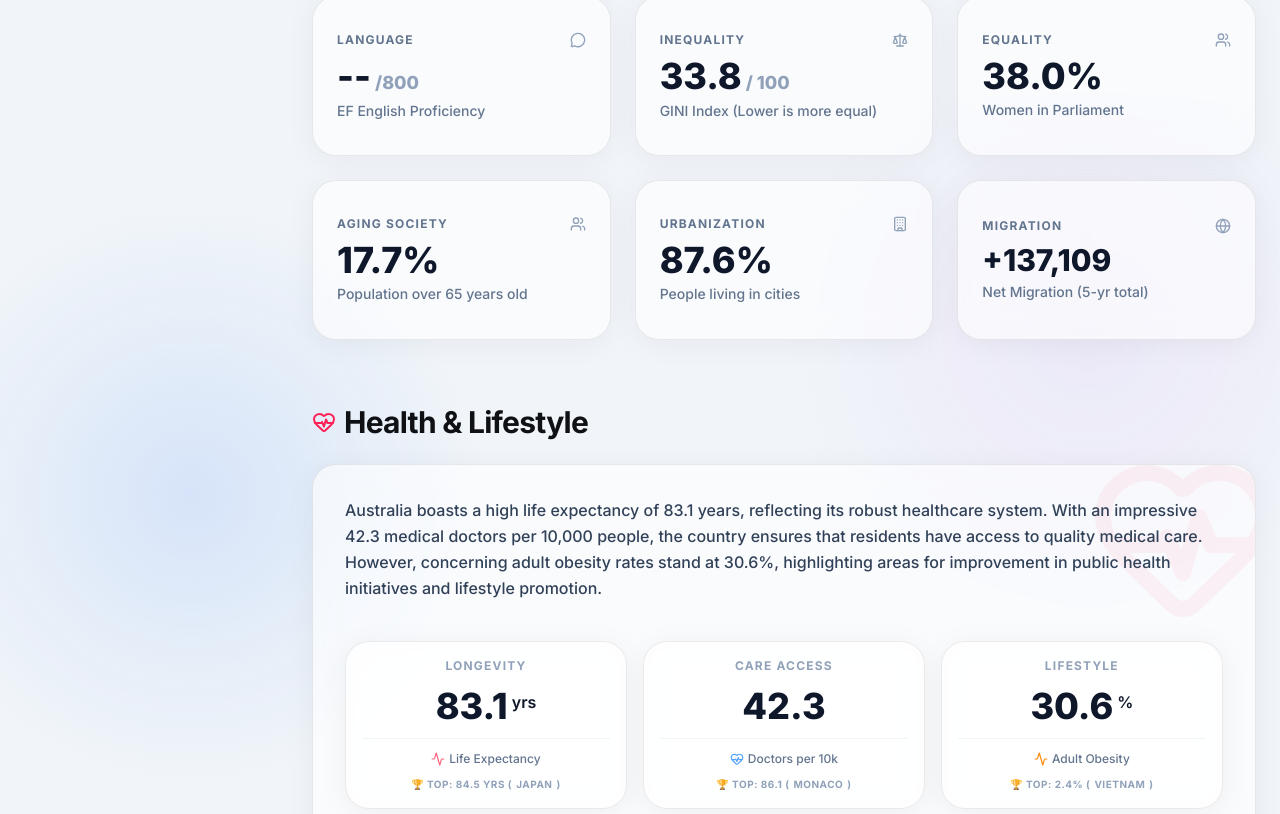
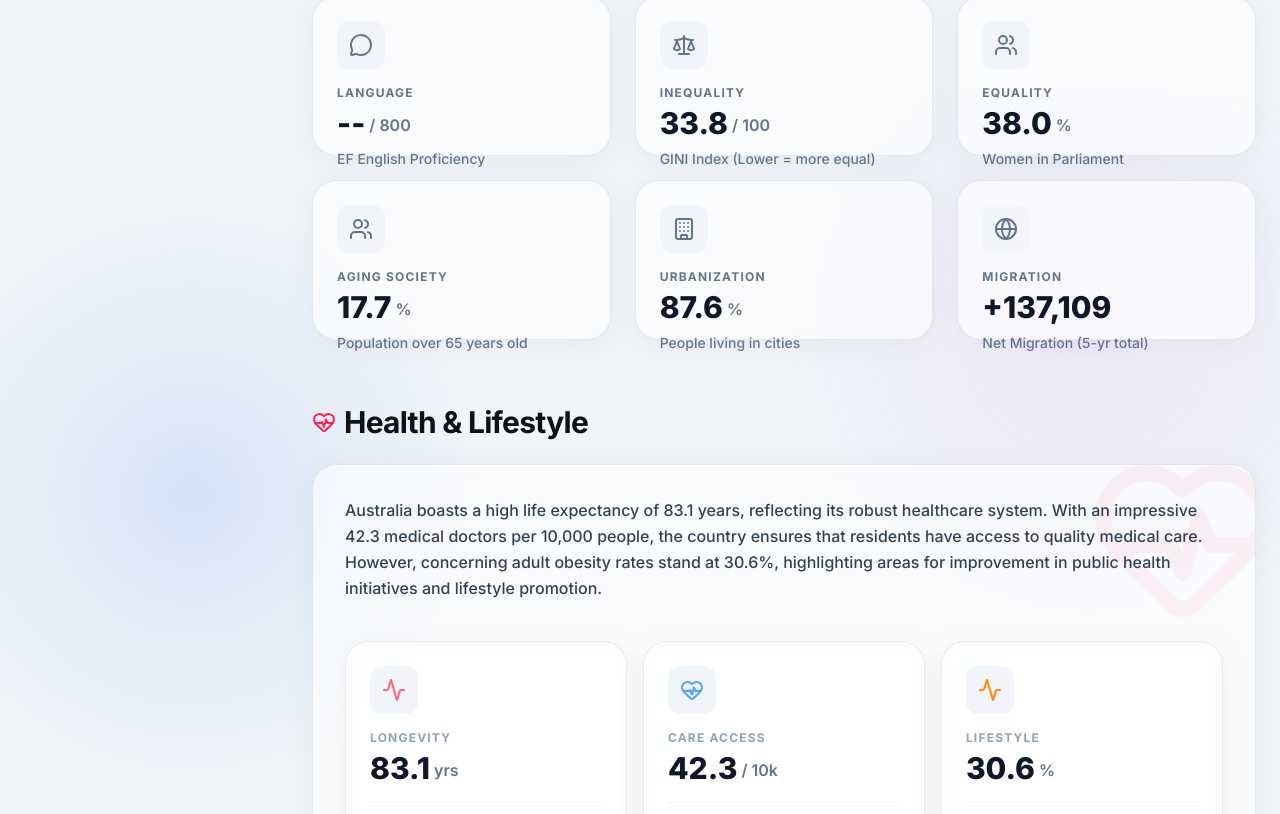
Before and after one commit to mirek-ai/settleradarweb, a Next.js app: page /country/australia in a window 1280 px wide. Shown: the part 2306-3120 px from the top of the page. Built offline with nearby package versions, Linux system fonts and the light colour scheme.

Commit message:
style(ui): Ujednolicenie kafelkow Health i Demographics do stylistyki Left-Aligned Dashboard

```diff
--- a/src/app/country/[slug]/page.tsx
+++ b/src/app/country/[slug]/page.tsx
@@ -573,87 +573,87 @@ export default async function CountryPage({ params }: { params: Promise<{ slug:
             )}
 
             {/* Bento Block: Internet */}
-            <div className="glass-panel p-6 rounded-3xl row-span-1 flex flex-col justify-center border border-white/20 hover:border-blue-500/30 transition-colors group">
-              <div className="flex justify-between items-center mb-2">
-                <p className="text-xs font-bold text-slate-500 uppercase tracking-widest">Connectivity</p>
-                <Activity className="w-4 h-4 text-slate-400 group-hover:text-blue-500 transition-colors" />
+            <div className="glass-panel p-6 rounded-3xl row-span-1 border border-white/20 hover:border-blue-500/30 hover:-translate-y-1 hover:shadow-xl transition-all duration-300 group">
+              <div className="w-12 h-12 rounded-xl bg-slate-100 dark:bg-slate-800 text-slate-500 group-hover:bg-blue-500/10 group-hover:text-blue-500 flex items-center justify-center mb-4 group-hover:scale-110 transition-all">
+                <Activity className="w-6 h-6" />
               </div>
-              <div className="text-4xl font-extrabold text-slate-900 dark:text-white">
-                {internet != null ? `${internet.toFixed(1)}%` : '--'}
+              <p className="text-xs font-bold text-slate-500 uppercase tracking-widest mb-1">Connectivity</p>
+              <div className="text-3xl font-extrabold text-slate-900 dark:text-white flex items-end gap-1">
+                {internet != null ? internet.toFixed(1) : '--'} <span className="text-base font-semibold text-slate-500 mb-1">%</span>
               </div>
-              <p className="text-sm font-medium text-slate-500 mt-1">Internet Users</p>
+              <p className="text-sm font-medium text-slate-500 mt-2">Internet Users</p>
             </div>
 
             {/* Bento Block: English */}
-            <div className="glass-panel p-6 rounded-3xl row-span-1 border border-white/20 flex flex-col justify-center hover:border-blue-500/30 transition-colors group">
-              <div className="flex justify-between items-center mb-2">
-                <p className="text-xs font-bold text-slate-500 uppercase tracking-widest">Language</p>
-                <MessageCircle className="w-4 h-4 text-slate-400 group-hover:text-blue-500 transition-colors" />
+            <div className="glass-panel p-6 rounded-3xl row-span-1 border border-white/20 hover:border-blue-500/30 hover:-translate-y-1 hover:shadow-xl transition-all duration-300 group">
+              <div className="w-12 h-12 rounded-xl bg-slate-100 dark:bg-slate-800 text-slate-500 group-hover:bg-blue-500/10 group-hover:text-blue-500 flex items-center justify-center mb-4 group-hover:scale-110 transition-all">
+                <MessageCircle className="w-6 h-6" />
               </div>
-              <div className="text-4xl font-extrabold text-slate-900 dark:text-white">
-                {english != null ? english.toFixed(0) : '--'}<span className="text-lg text-slate-400 ml-1">/800</span>
+              <p className="text-xs font-bold text-slate-500 uppercase tracking-widest mb-1">Language</p>
+              <div className="text-3xl font-extrabold text-slate-900 dark:text-white flex items-end gap-1">
+                {english != null ? english.toFixed(0) : '--'} <span className="text-base font-semibold text-slate-500 mb-1">/ 800</span>
               </div>
-              <p className="text-sm font-medium text-slate-500 mt-1">EF English Proficiency</p>
+              <p className="text-sm font-medium text-slate-500 mt-2">EF English Proficiency</p>
             </div>
 
             {/* Bento Block: Inequality */}
-            <div className="glass-panel p-6 rounded-3xl row-span-1 border border-white/20 flex flex-col justify-center hover:border-blue-500/30 transition-colors group">
-              <div className="flex justify-between items-center mb-2">
-                <p className="text-xs font-bold text-slate-500 uppercase tracking-widest">Inequality</p>
-                <Scale className="w-4 h-4 text-slate-400 group-hover:text-blue-500 transition-colors" />
+            <div className="glass-panel p-6 rounded-3xl row-span-1 border border-white/20 hover:border-blue-500/30 hover:-translate-y-1 hover:shadow-xl transition-all duration-300 group">
+              <div className="w-12 h-12 rounded-xl bg-slate-100 dark:bg-slate-800 text-slate-500 group-hover:bg-blue-500/10 group-hover:text-blue-500 flex items-center justify-center mb-4 group-hover:scale-110 transition-all">
+                <Scale className="w-6 h-6" />
               </div>
-              <div className="text-4xl font-extrabold text-slate-900 dark:text-white">
-                {gini != null ? gini.toFixed(1) : '--'}<span className="text-lg text-slate-400 ml-1">/ 100</span>
+              <p className="text-xs font-bold text-slate-500 uppercase tracking-widest mb-1">Inequality</p>
+              <div className="text-3xl font-extrabold text-slate-900 dark:text-white flex items-end gap-1">
+                {gini != null ? gini.toFixed(1) : '--'} <span className="text-base font-semibold text-slate-500 mb-1">/ 100</span>
               </div>
-              <p className="text-sm font-medium text-slate-500 mt-1">GINI Index (Lower is more equal)</p>
+              <p className="text-sm font-medium text-slate-500 mt-2">GINI Index (Lower = more equal)</p>
             </div>
 
             {/* Bento Block: Women in Parliament */}
-            <div className="glass-panel p-6 rounded-3xl row-span-1 border border-white/20 flex flex-col justify-center hover:border-blue-500/30 transition-colors group">
-              <div className="flex justify-between items-center mb-2">
-                <p className="text-xs font-bold text-slate-500 uppercase tracking-widest">Equality</p>
-                <Users className="w-4 h-4 text-slate-400 group-hover:text-blue-500 transition-colors" />
+            <div className="glass-panel p-6 rounded-3xl row-span-1 border border-white/20 hover:border-blue-500/30 hover:-translate-y-1 hover:shadow-xl transition-all duration-300 group">
+              <div className="w-12 h-12 rounded-xl bg-slate-100 dark:bg-slate-800 text-slate-500 group-hover:bg-blue-500/10 group-hover:text-blue-500 flex items-center justify-center mb-4 group-hover:scale-110 transition-all">
+                <Users className="w-6 h-6" />
               </div>
-              <div className="text-4xl font-extrabold text-slate-900 dark:text-white">
-                {womenInPar != null ? `${womenInPar.toFixed(1)}%` : '--'}
+              <p className="text-xs font-bold text-slate-500 uppercase tracking-widest mb-1">Equality</p>
+              <div className="text-3xl font-extrabold text-slate-900 dark:text-white flex items-end gap-1">
+                {womenInPar != null ? womenInPar.toFixed(1) : '--'} <span className="text-base font-semibold text-slate-500 mb-1">%</span>
               </div>
-              <p className="text-sm font-medium text-slate-500 mt-1">Women in Parliament</p>
+              <p className="text-sm font-medium text-slate-500 mt-2">Women in Parliament</p>
             </div>
 
             {/* Bento Block: Aging */}
-            <div className="glass-panel p-6 rounded-3xl row-span-1 border border-white/20 flex flex-col justify-center hover:border-blue-500/30 transition-colors group">
-              <div className="flex justify-between items-center mb-2">
-                <p className="text-xs font-bold text-slate-500 uppercase tracking-widest">Aging Society</p>
-                <Users className="w-4 h-4 text-slate-400 group-hover:text-blue-500 transition-colors" />
+            <div className="glass-panel p-6 rounded-3xl row-span-1 border border-white/20 hover:border-blue-500/30 hover:-translate-y-1 hover:shadow-xl transition-all duration-300 group">
+              <div className="w-12 h-12 rounded-xl bg-slate-100 dark:bg-slate-800 text-slate-500 group-hover:bg-blue-500/10 group-hover:text-blue-500 flex items-center justify-center mb-4 group-hover:scale-110 transition-all">
+                <Users className="w-6 h-6" />
               </div>
-              <div className="text-4xl font-extrabold text-slate-900 dark:text-white">
-                {aging != null ? `${aging.toFixed(1)}%` : '--'}
+              <p className="text-xs font-bold text-slate-500 uppercase tracking-widest mb-1">Aging Society</p>
+              <div className="text-3xl font-extrabold text-slate-900 dark:text-white flex items-end gap-1">
+                {aging != null ? aging.toFixed(1) : '--'} <span className="text-base font-semibold text-slate-500 mb-1">%</span>
               </div>
-              <p className="text-sm font-medium text-slate-500 mt-1">Population over 65 years old</p>
+              <p className="text-sm font-medium text-slate-500 mt-2">Population over 65 years old</p>
             </div>
 
             {/* Bento Block: Urbanization */}
-            <div className="glass-panel p-6 rounded-3xl row-span-1 border border-white/20 flex flex-col justify-center hover:border-blue-500/30 transition-colors group">
-              <div className="flex justify-between items-center mb-2">
-                <p className="text-xs font-bold text-slate-500 uppercase tracking-widest">Urbanization</p>
-                <Building className="w-4 h-4 text-slate-400 group-hover:text-blue-500 transition-colors" />
+            <div className="glass-panel p-6 rounded-3xl row-span-1 border border-white/20 hover:border-blue-500/30 hover:-translate-y-1 hover:shadow-xl transition-all duration-300 group">
+              <div className="w-12 h-12 rounded-xl bg-slate-100 dark:bg-slate-800 text-slate-500 group-hover:bg-blue-500/10 group-hover:text-blue-500 flex items-center justify-center mb-4 group-hover:scale-110 transition-all">
+                <Building className="w-6 h-6" />
               </div>
-              <div className="text-4xl font-extrabold text-slate-900 dark:text-white">
-                {urban != null ? `${urban.toFixed(1)}%` : '--'}
+              <p className="text-xs font-bold text-slate-500 uppercase tracking-widest mb-1">Urbanization</p>
+              <div className="text-3xl font-extrabold text-slate-900 dark:text-white flex items-end gap-1">
+                {urban != null ? urban.toFixed(1) : '--'} <span className="text-base font-semibold text-slate-500 mb-1">%</span>
               </div>
-              <p className="text-sm font-medium text-slate-500 mt-1">People living in cities</p>
+              <p className="text-sm font-medium text-slate-500 mt-2">People living in cities</p>
             </div>
 
             {/* Bento Block: Migration */}
-            <div className="glass-panel p-6 rounded-3xl md:col-span-1 row-span-1 border border-white/20 flex flex-col justify-center hover:border-blue-500/30 transition-colors group">
-              <div className="flex justify-between items-center mb-2">
-                <p className="text-xs font-bold text-slate-500 uppercase tracking-widest">Migration</p>
-                <Globe className="w-4 h-4 text-slate-400 group-hover:text-blue-500 transition-colors" />
+            <div className="glass-panel p-6 rounded-3xl md:col-span-1 row-span-1 border border-white/20 hover:border-blue-500/30 hover:-translate-y-1 hover:shadow-xl transition-all duration-300 group">
+              <div className="w-12 h-12 rounded-xl bg-slate-100 dark:bg-slate-800 text-slate-500 group-hover:bg-blue-500/10 group-hover:text-blue-500 flex items-center justify-center mb-4 group-hover:scale-110 transition-all">
+                <Globe className="w-6 h-6" />
               </div>
-              <div className="text-3xl font-extrabold text-slate-900 dark:text-white">
+              <p className="text-xs font-bold text-slate-500 uppercase tracking-widest mb-1">Migration</p>
+              <div className="text-3xl font-extrabold text-slate-900 dark:text-white flex items-end gap-1">
                 {migration != null ? (migration > 0 ? `+${formatNumber(migration)}` : formatNumber(migration)) : '--'}
               </div>
-              <p className="text-sm font-medium text-slate-500 mt-1">Net Migration (5-yr total)</p>
+              <p className="text-sm font-medium text-slate-500 mt-2">Net Migration (5-yr total)</p>
             </div>
           </div>
         </section>
@@ -677,78 +677,70 @@ export default async function CountryPage({ params }: { params: Promise<{ slug:
 
               <div className="flex flex-wrap gap-4 relative z-10">
                 {life_expectancy != null && (
-                  <div className="w-full sm:w-[calc(50%-0.5rem)] lg:w-[calc(33.333%-0.67rem)] glass-panel p-4 rounded-3xl text-center hover:scale-105 transition-transform duration-300 border border-white/20">
-                    <div className="text-xs font-bold text-slate-400 uppercase tracking-widest mb-3">Longevity</div>
-                    <div className="text-4xl font-extrabold text-slate-900 dark:text-white mb-1 flex items-start justify-center gap-1">
-                      {life_expectancy.toFixed(1)} <span className="text-base font-semibold mt-1">yrs</span>
+                  <div className="w-full sm:w-[calc(50%-0.5rem)] lg:w-[calc(33.333%-0.67rem)] glass-panel p-6 rounded-3xl hover:-translate-y-1 hover:shadow-xl transition-all duration-300 border border-white/20 group">
+                    <div className="w-12 h-12 rounded-xl bg-slate-100 dark:bg-slate-800 text-slate-500 group-hover:bg-rose-500/10 group-hover:text-rose-500 flex items-center justify-center mb-4 group-hover:scale-110 transition-all">
+                      <Activity className="w-6 h-6 text-rose-400" />
                     </div>
-                    <div className="flex flex-col gap-1.5 mt-3 pt-3 border-t border-slate-200/50 dark:border-slate-800/50">
-                      <span className="text-xs font-medium text-slate-500 flex items-center justify-center gap-1">
-                        <Activity className="w-3.5 h-3.5 text-rose-400" /> Life Expectancy
-                      </span>
+                    <div className="text-xs font-bold text-slate-400 uppercase tracking-widest mb-1">Longevity</div>
+                    <div className="text-3xl font-extrabold text-slate-900 dark:text-white flex items-end gap-1">
+                      {life_expectancy.toFixed(1)} <span className="text-base font-semibold text-slate-500 mb-1">yrs</span>
+                    </div>
                     {bestLife && bestLife.v != null && (
-                        <span className="text-[10px] uppercase font-bold text-slate-400 dark:text-slate-500 tracking-wider flex items-center justify-center gap-1 mt-1" title="Global maximum">
+                      <div className="text-[10px] uppercase font-bold text-slate-400 dark:text-slate-500 tracking-wider mt-4 pt-3 border-t border-slate-200/50 dark:border-slate-800/50" title="Global maximum">
                         🏆 Top: {bestLife.v.toFixed(1)} yrs (<Link href={`/country/${bestLife.slug}`} className="hover:text-rose-400 underline decoration-white/30 hover:decoration-rose-400 underline-offset-2 transition-colors">{bestLife.name}</Link>)
-                        </span>
+                      </div>
                     )}
-                    </div>
                   </div>
                 )}
 
                 {doctors != null && (
-                  <div className="w-full sm:w-[calc(50%-0.5rem)] lg:w-[calc(33.333%-0.67rem)] glass-panel p-4 rounded-3xl text-center hover:scale-105 transition-transform duration-300 border border-white/20">
-                    <div className="text-xs font-bold text-slate-400 uppercase tracking-widest mb-3">Care Access</div>
-                    <div className="text-4xl font-extrabold text-slate-900 dark:text-white mb-1 flex items-start justify-center gap-1">
-                      {doctors.toFixed(1)}
+                  <div className="w-full sm:w-[calc(50%-0.5rem)] lg:w-[calc(33.333%-0.67rem)] glass-panel p-6 rounded-3xl hover:-translate-y-1 hover:shadow-xl transition-all duration-300 border border-white/20 group">
+                    <div className="w-12 h-12 rounded-xl bg-slate-100 dark:bg-slate-800 text-slate-500 group-hover:bg-blue-500/10 group-hover:text-blue-500 flex items-center justify-center mb-4 group-hover:scale-110 transition-all">
+                      <HeartPulse className="w-6 h-6 text-blue-400" />
                     </div>
-                    <div className="flex flex-col gap-1.5 mt-3 pt-3 border-t border-slate-200/50 dark:border-slate-800/50">
-                      <span className="text-xs font-medium text-slate-500 flex items-center justify-center gap-1">
-                        <HeartPulse className="w-3.5 h-3.5 text-blue-400" /> Doctors per 10k
-                      </span>
+                    <div className="text-xs font-bold text-slate-400 uppercase tracking-widest mb-1">Care Access</div>
+                    <div className="text-3xl font-extrabold text-slate-900 dark:text-white flex items-end gap-1">
+                      {doctors.toFixed(1)} <span className="text-base font-semibold text-slate-500 mb-1">/ 10k</span>
+                    </div>
                     {bestDoctors && bestDoctors.v != null && (
-                        <span className="text-[10px] uppercase font-bold text-slate-400 dark:text-slate-500 tracking-wider flex items-center justify-center gap-1 mt-1" title="Global maximum">
+                      <div className="text-[10px] uppercase font-bold text-slate-400 dark:text-slate-500 tracking-wider mt-4 pt-3 border-t border-slate-200/50 dark:border-slate-800/50" title="Global maximum">
                         🏆 Top: {bestDoctors.v.toFixed(1)} (<Link href={`/country/${bestDoctors.slug}`} className="hover:text-blue-400 underline decoration-white/30 hover:decoration-blue-400 underline-offset-2 transition-colors">{bestDoctors.name}</Link>)
-                        </span>
+                      </div>
                     )}
-                    </div>
                   </div>
                 )}
 
                 {out_of_pocket != null && (
-                  <div className="w-full sm:w-[calc(50%-0.5rem)] lg:w-[calc(33.333%-0.67rem)] glass-panel p-4 rounded-3xl text-center hover:scale-105 transition-transform duration-300 border border-white/20">
-                    <div className="text-xs font-bold text-slate-400 uppercase tracking-widest mb-3">Health Cost</div>
-                    <div className="text-4xl font-extrabold text-slate-900 dark:text-white mb-1 flex items-start justify-center gap-1">
-                      {out_of_pocket.toFixed(1)} <span className="text-base font-semibold mt-1">%</span>
+                  <div className="w-full sm:w-[calc(50%-0.5rem)] lg:w-[calc(33.333%-0.67rem)] glass-panel p-6 rounded-3xl hover:-translate-y-1 hover:shadow-xl transition-all duration-300 border border-white/20 group">
+                    <div className="w-12 h-12 rounded-xl bg-slate-100 dark:bg-slate-800 text-slate-500 group-hover:bg-amber-500/10 group-hover:text-amber-500 flex items-center justify-center mb-4 group-hover:scale-110 transition-all">
+                      <Landmark className="w-6 h-6 text-amber-400" />
                     </div>
-                    <div className="flex flex-col gap-1.5 mt-3 pt-3 border-t border-slate-200/50 dark:border-slate-800/50">
-                      <span className="text-xs font-medium text-slate-500 flex items-center justify-center gap-1">
-                        <Landmark className="w-3.5 h-3.5 text-amber-400" /> Out-of-pocket
-                      </span>
+                    <div className="text-xs font-bold text-slate-400 uppercase tracking-widest mb-1">Health Cost</div>
+                    <div className="text-3xl font-extrabold text-slate-900 dark:text-white flex items-end gap-1">
+                      {out_of_pocket.toFixed(1)} <span className="text-base font-semibold text-slate-500 mb-1">% OOP</span>
+                    </div>
                     {bestOOP && bestOOP.v != null && (
-                        <span className="text-[10px] uppercase font-bold text-slate-400 dark:text-slate-500 tracking-wider flex items-center justify-center gap-1 mt-1" title="Global minimum (best)">
+                      <div className="text-[10px] uppercase font-bold text-slate-400 dark:text-slate-500 tracking-wider mt-4 pt-3 border-t border-slate-200/50 dark:border-slate-800/50" title="Global minimum (best)">
                         🏆 Top: {bestOOP.v.toFixed(1)}% (<Link href={`/country/${bestOOP.slug}`} className="hover:text-amber-400 underline decoration-white/30 hover:decoration-amber-400 underline-offset-2 transition-colors">{bestOOP.name}</Link>)
-                        </span>
+                      </div>
                     )}
-                    </div>
                   </div>
                 )}
 
                 {obesity != null && (
-                  <div className="w-full sm:w-[calc(50%-0.5rem)] lg:w-[calc(33.333%-0.67rem)] glass-panel p-4 rounded-3xl text-center hover:scale-105 transition-transform duration-300 border border-white/20">
-                    <div className="text-xs font-bold text-slate-400 uppercase tracking-widest mb-3">Lifestyle</div>
-                    <div className="text-4xl font-extrabold text-slate-900 dark:text-white mb-1 flex items-start justify-center gap-1">
-                      {obesity.toFixed(1)} <span className="text-base font-semibold mt-1">%</span>
+                  <div className="w-full sm:w-[calc(50%-0.5rem)] lg:w-[calc(33.333%-0.67rem)] glass-panel p-6 rounded-3xl hover:-translate-y-1 hover:shadow-xl transition-all duration-300 border border-white/20 group">
+                    <div className="w-12 h-12 rounded-xl bg-slate-100 dark:bg-slate-800 text-slate-500 group-hover:bg-orange-500/10 group-hover:text-orange-500 flex items-center justify-center mb-4 group-hover:scale-110 transition-all">
+                      <Activity className="w-6 h-6 text-orange-400" />
                     </div>
-                    <div className="flex flex-col gap-1.5 mt-3 pt-3 border-t border-slate-200/50 dark:border-slate-800/50">
-                      <span className="text-xs font-medium text-slate-500 flex items-center justify-center gap-1">
-                        <Activity className="w-3.5 h-3.5 text-orange-400" /> Adult Obesity
-                      </span>
+                    <div className="text-xs font-bold text-slate-400 uppercase tracking-widest mb-1">Lifestyle</div>
+                    <div className="text-3xl font-extrabold text-slate-900 dark:text-white flex items-end gap-1">
+                      {obesity.toFixed(1)} <span className="text-base font-semibold text-slate-500 mb-1">%</span>
+                    </div>
                     {bestObesity && bestObesity.v != null && (
-                        <span className="text-[10px] uppercase font-bold text-slate-400 dark:text-slate-500 tracking-wider flex items-center justify-center gap-1 mt-1" title="Global minimum (best)">
+                      <div className="text-[10px] uppercase font-bold text-slate-400 dark:text-slate-500 tracking-wider mt-4 pt-3 border-t border-slate-200/50 dark:border-slate-800/50" title="Global minimum (best)">
                         🏆 Top: {bestObesity.v.toFixed(1)}% (<Link href={`/country/${bestObesity.slug}`} className="hover:text-orange-400 underline decoration-white/30 hover:decoration-orange-400 underline-offset-2 transition-colors">{bestObesity.name}</Link>)
-                        </span>
+                      </div>
                     )}
-                    </div>
                   </div>
                 )}
               </div>
```
Lines whose indentation alone changed are shown as unchanged.
